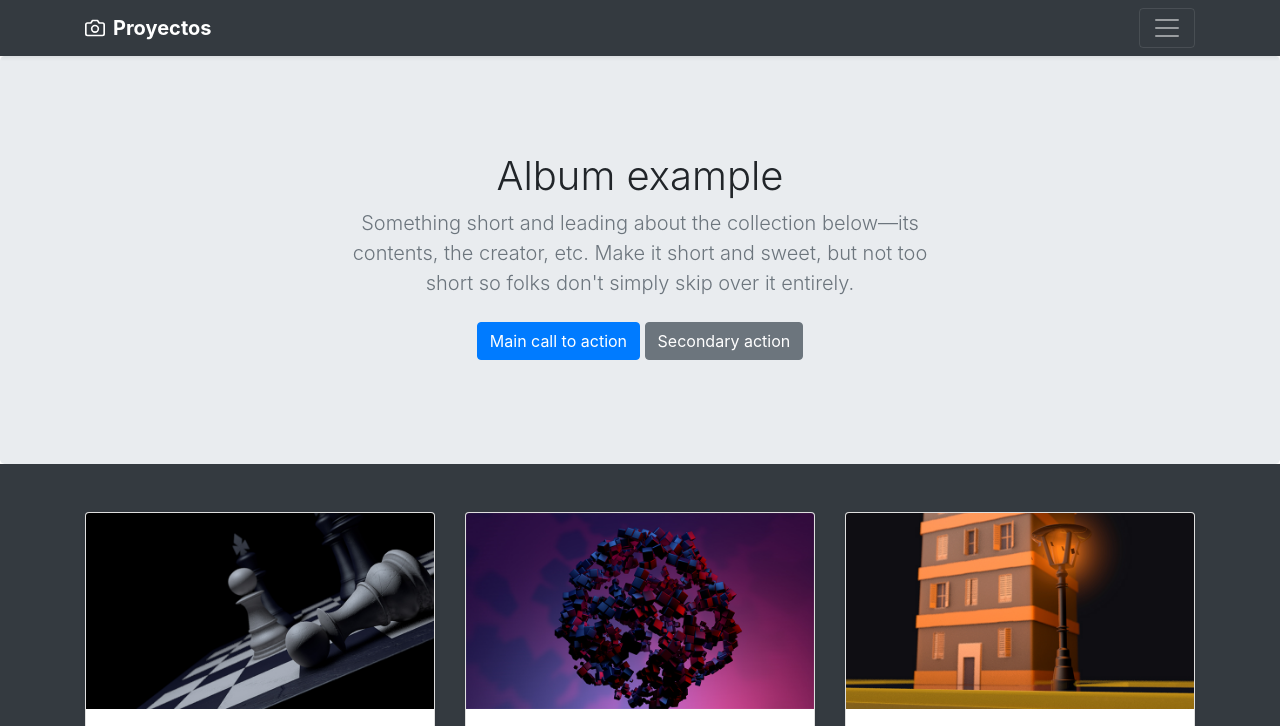
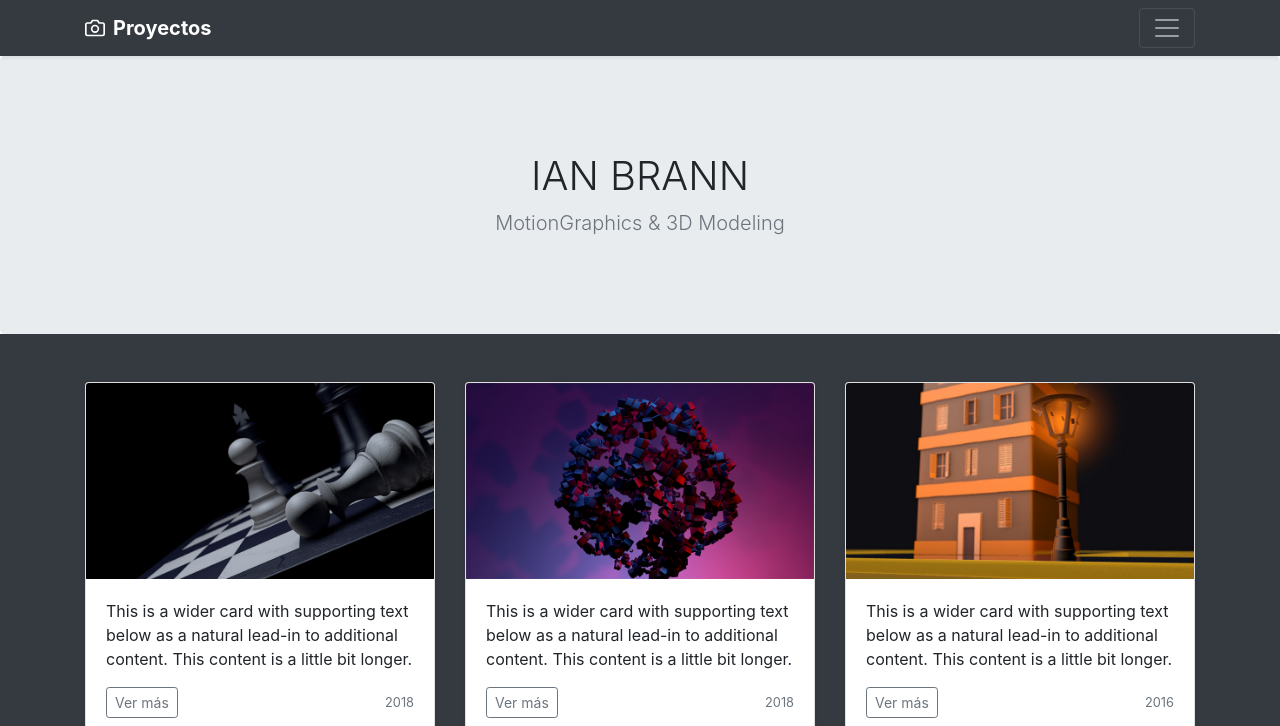
Before and after one commit to IanBrann/Primera-entrega, a plain HTML site: page index.html in a window 1280 px wide. Shown: the top 726 px of the page. Drawn offline with nearby package versions, Linux system fonts and the light colour scheme.

Commit message:
Update index.html

```diff
--- a/index.html
+++ b/index.html
@@ -54,12 +54,8 @@
 
       <section class="jumbotron text-center">
         <div class="container">
-          <h1 class="jumbotron-heading">Album example</h1>
-          <p class="lead text-muted">Something short and leading about the collection below—its contents, the creator, etc. Make it short and sweet, but not too short so folks don't simply skip over it entirely.</p>
-          <p>
-            <a href="#" class="btn btn-primary my-2">Main call to action</a>
-            <a href="#" class="btn btn-secondary my-2">Secondary action</a>
-          </p>
+          <h1 class="jumbotron-heading">IAN BRANN</h1>
+          <p class="lead text-muted">MotionGraphics & 3D Modeling</p>
         </div>
       </section>
 
```
